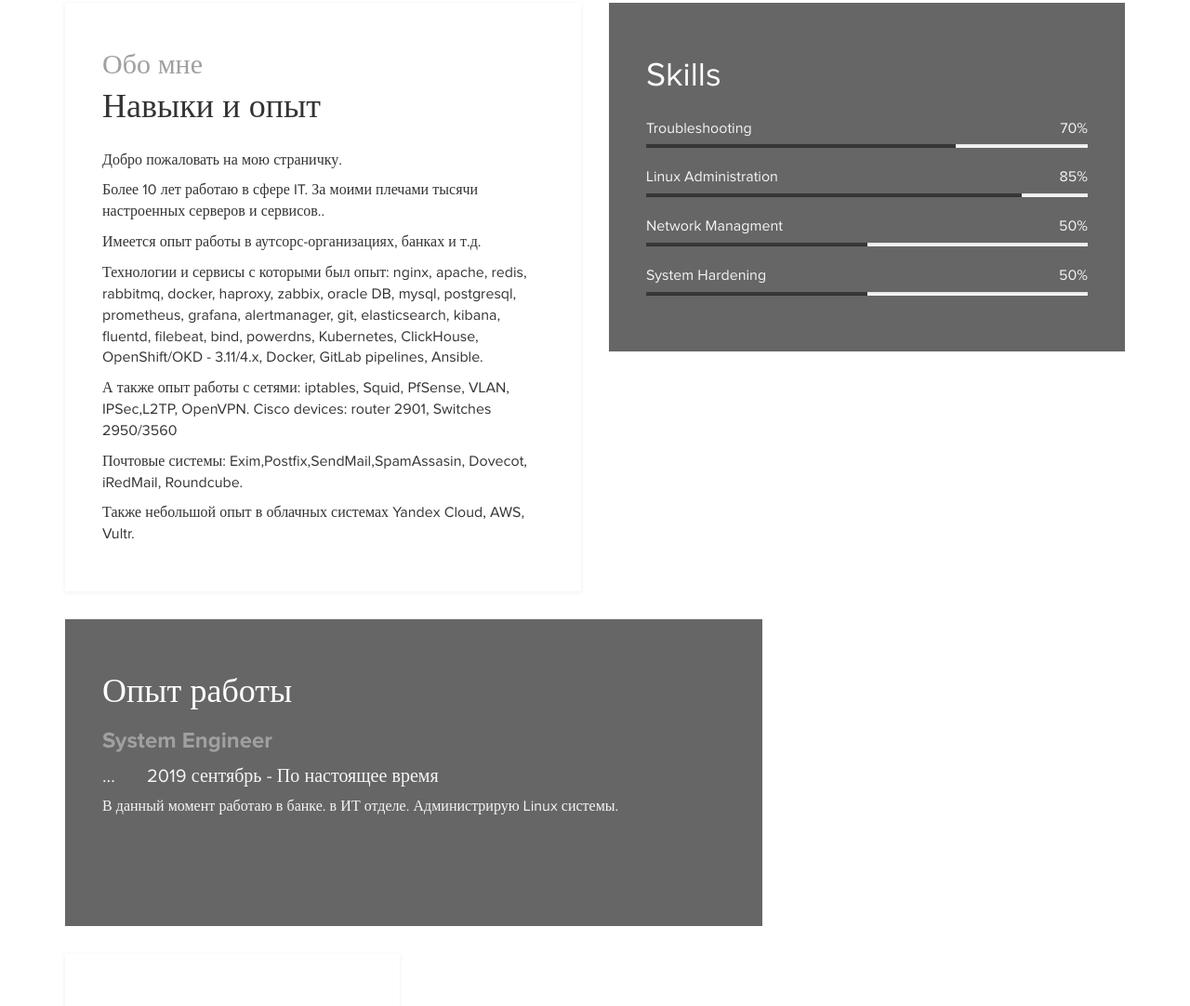
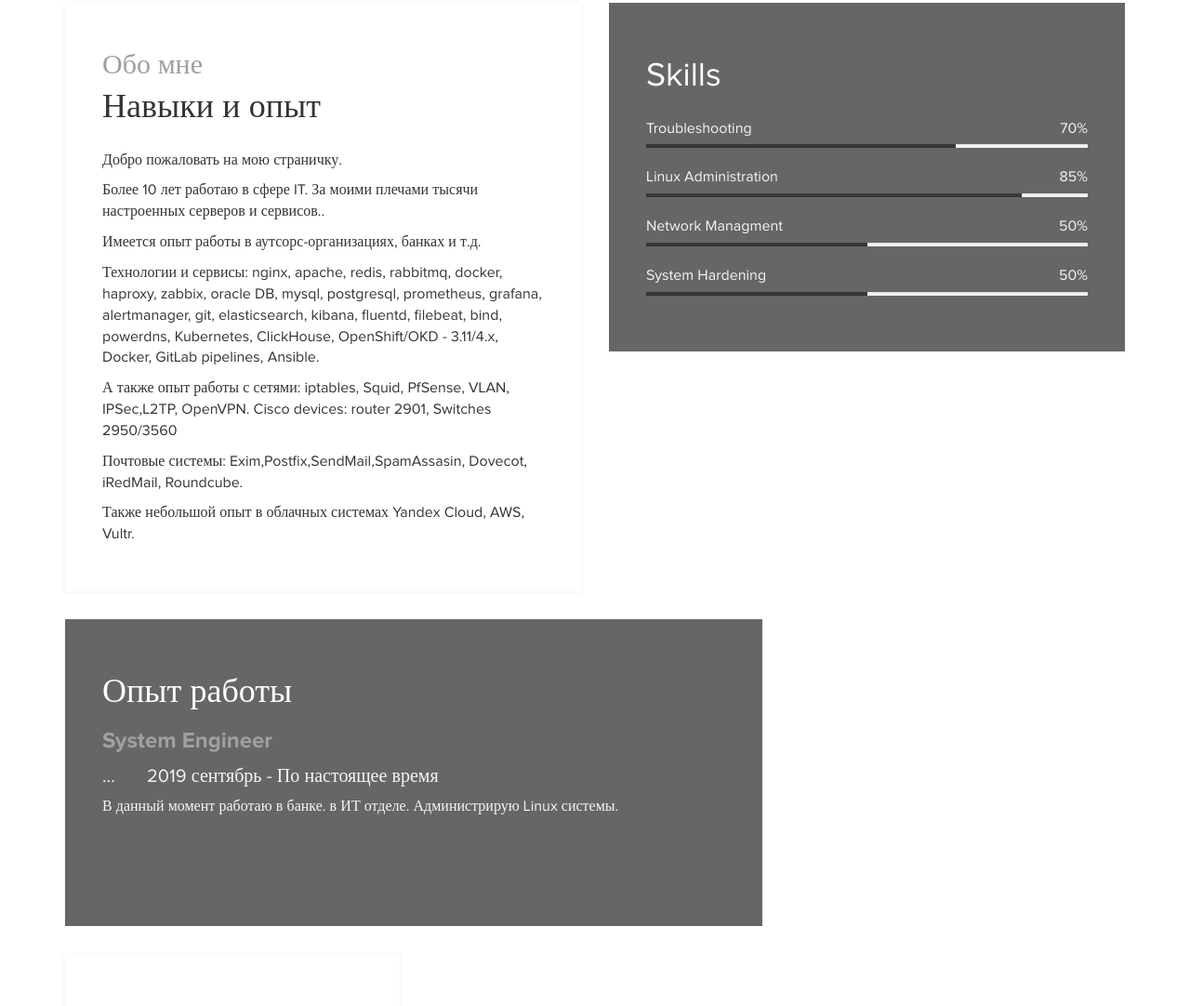
Before and after one commit to Nurlan199206/cv, a plain HTML site: page index.html in a window 1280 px wide. Shown: the part 978-2060 px from the top of the page at 93% size. Drawn offline with Linux system fonts and the light colour scheme.

Commit message:
Update index.html

```diff
--- a/index.html
+++ b/index.html
@@ -49,7 +49,7 @@ http://www.templatemo.com/tm-467-easy-profile
 				<p>Добро пожаловать на мою страничку.</p>
 				<p>Более 10 лет работаю в сфере IT. За моими плечами тысячи настроенных серверов и сервисов..</p>
 				<p>Имеется опыт работы в аутсорс-организациях, банках и т.д.</p>
-				<p>Технологии и сервисы с которыми был опыт: nginx, apache, redis, rabbitmq, docker, haproxy, zabbix, oracle DB, mysql, postgresql, prometheus, grafana, alertmanager, git, elasticsearch, kibana, fluentd, filebeat, bind, powerdns, Kubernetes, ClickHouse, OpenShift/OKD - 3.11/4.x, Docker, GitLab pipelines, Ansible.</p>
+				<p>Технологии и сервисы: nginx, apache, redis, rabbitmq, docker, haproxy, zabbix, oracle DB, mysql, postgresql, prometheus, grafana, alertmanager, git, elasticsearch, kibana, fluentd, filebeat, bind, powerdns, Kubernetes, ClickHouse, OpenShift/OKD - 3.11/4.x, Docker, GitLab pipelines, Ansible.</p>
 				<p>А также опыт работы с сетями: iptables, Squid, PfSense, VLAN, IPSec,L2TP, OpenVPN. Cisco devices: router 2901, Switches 2950/3560</p>
 				<p>Почтовые системы: Exim,Postfix,SendMail,SpamAssasin, Dovecot, iRedMail, Roundcube.</p>
 				<p>Также небольшой опыт в облачных системах Yandex Cloud, AWS, Vultr.</p>
```
